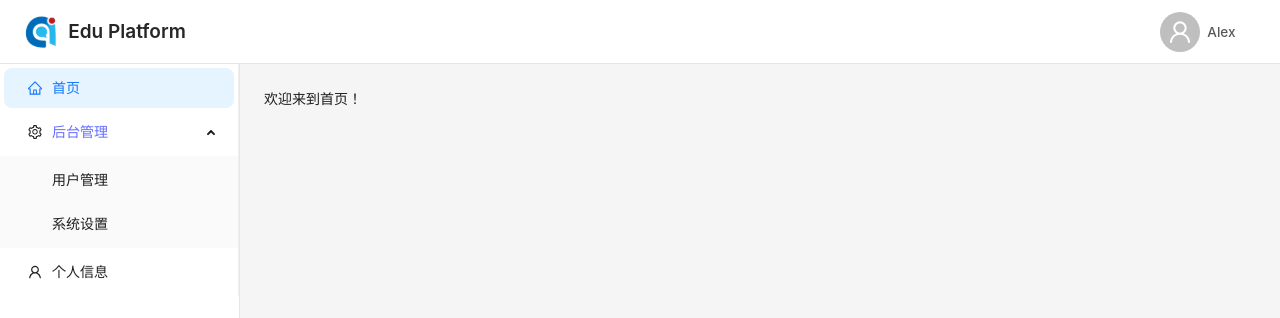
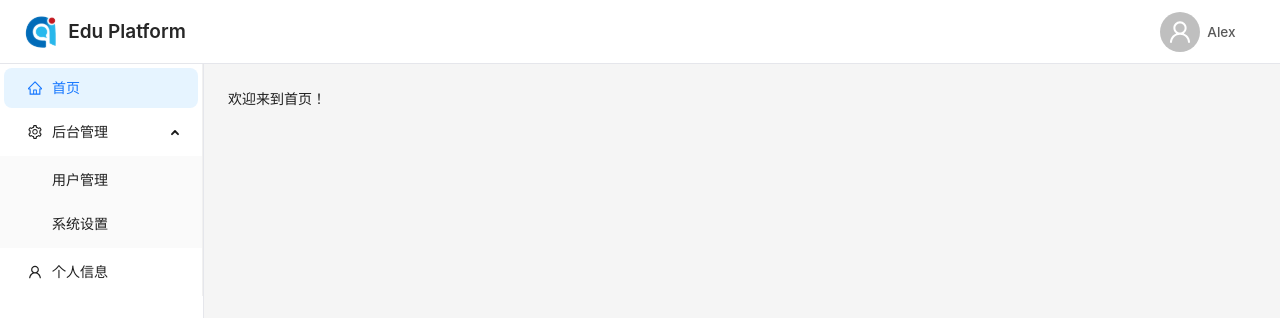
Before and after one commit to yoyobq/edu_platform_antd, a React (Vite) app: page / in a window 1280 px wide. Shown: the top 318 px of the page. Built offline with nearby package versions, Linux system fonts and the light colour scheme.

Commit message:
refactor(layout): 优化侧边栏布局
- 重构侧边栏宽度定义，使用 rem 单位并添加最小宽度保护
- 简化菜单权限判断逻辑，合并过滤和映射操作
- 移除父菜单的跳转链接，仅作为分组容器

```diff
--- a/src/components/MenuSider/MenuSider.tsx
+++ b/src/components/MenuSider/MenuSider.tsx
@@ -1,64 +1,57 @@
+import type { MenuProps } from 'antd';
+import { Menu } from 'antd';
 import React from 'react';
-import { Menu } from 'antd';
 import { Link, useLocation } from 'react-router-dom';
 import { currentUser, hasAccess } from '../../access/rbac';
 import { routes, type RouteConfig } from '../../router/routes';
-import type { MenuProps } from 'antd';
+
 
 type MenuItem = Required<MenuProps>['items'][number];
 
 const MenuSider: React.FC = () => {
   const location = useLocation();
 
-  const createMenuItem = (route: RouteConfig): MenuItem => {
+  const createMenuItem = (route: RouteConfig): MenuItem | null => {
     const { children, icon } = route;
 
-    if (children && children.length > 0) {
-      // 有子菜单的情况 - 过滤有权限的子菜单
-      const filteredChildren = children
+    if (children?.length) {
+      const childrenItems = children
         .filter((child) => hasAccess(child.path, currentUser))
         .map((child) => ({
           key: child.path,
           label: <Link to={child.path}>{child.label}</Link>,
         }));
 
-      // 只有当有可访问的子菜单时才显示父菜单
-      if (filteredChildren.length > 0) {
+      if (childrenItems.length === 0) return null;
+
+      return {
+        key: route.path,
+        label: route.label, // 父级不跳转
+        icon,
+        children: childrenItems,
+      };
+    }
+
+    if (hasAccess(route.path, currentUser)) {
       return {
         key: route.path,
         label: <Link to={route.path}>{route.label}</Link>,
-          icon: icon, // 添加图标支持
-          children: filteredChildren,
+        icon,
       };
     }
+
     return null;
-    }
-
-    // 普通菜单项
-    return {
-      key: route.path,
-      label: <Link to={route.path}>{route.label}</Link>,
-      icon: icon, // 添加图标支持
-    };
   };
 
   const menuItems: MenuItem[] = routes
-    .filter((route) => {
-      // 如果是有子菜单的路由，检查是否有可访问的子菜单
-      if (route.children && route.children.length > 0) {
-        return route.children.some((child) => hasAccess(child.path, currentUser));
-      }
-      // 普通路由直接检查权限
-      return hasAccess(route.path, currentUser);
-    })
-    .map((route) => createMenuItem(route))
-    .filter((item): item is MenuItem => item !== null); // 过滤掉 null 值
+    .map((r) => createMenuItem(r))
+    .filter((i): i is MenuItem => i !== null);
 
   return (
       <Menu
         mode="inline"
         selectedKeys={[location.pathname]}
-      defaultOpenKeys={['/admin']} // 默认展开 admin 菜单
+        defaultOpenKeys={['/admin']}
         items={menuItems}
       />
   );
--- a/src/layouts/MainLayout.module.css
+++ b/src/layouts/MainLayout.module.css
@@ -31,10 +31,12 @@
 /* 左侧侧边栏 */
 .sider {
   background: #fff;
-  border-right: 1px solid #e5e6eb; /* ✅ 关键线条分隔 */
+  border-right: 1px solid #e5e6eb;
   height: 100%;
   z-index: 1;
   flex-shrink: 0;
+  width: 15rem;         /* 保底定义，防止被覆盖 */
+  min-width: 15rem;
 }
 
 /* 右侧主内容区 */
--- a/src/layouts/MainLayout.tsx
+++ b/src/layouts/MainLayout.tsx
@@ -18,9 +18,9 @@ const MainLayout: React.FC<{ children: React.ReactNode }> = ({ children }) => {
       {/* 下方左右布局 */}
       <Layout className={styles.body}>
         <Sider
-          width={240}
+          width="15rem"
+          collapsedWidth="3.75rem"
           breakpoint="lg"
-          collapsedWidth={60}
           className={styles.sider}
         >
           <MenuSider />
```
Lines whose indentation alone changed are shown as unchanged.
